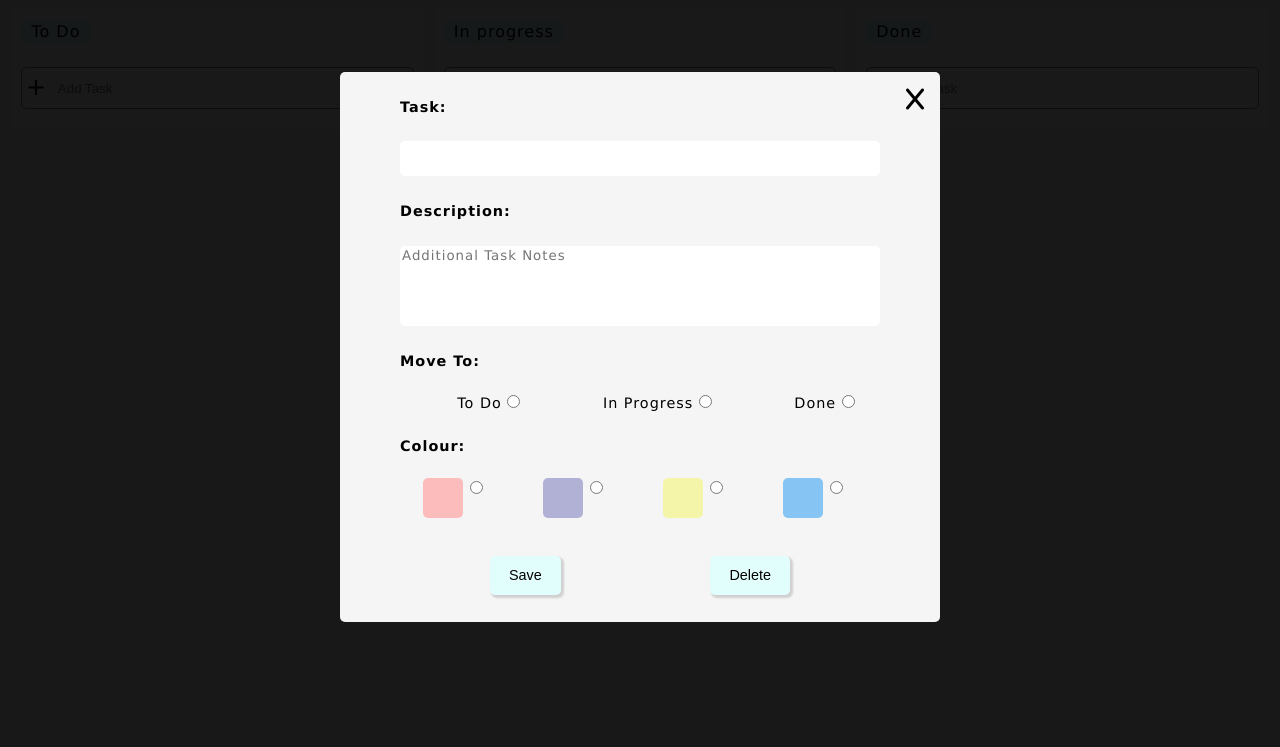
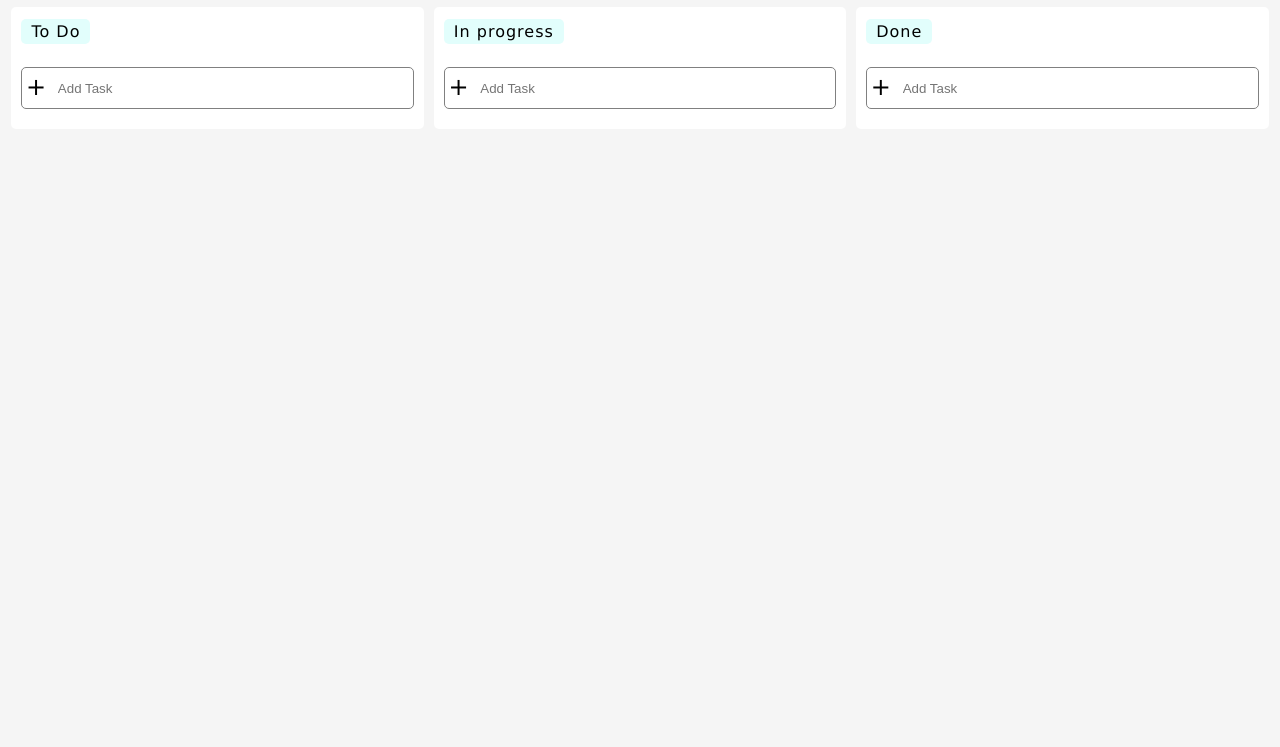
Before and after one commit to tangyvo/kanban-board, a plain HTML site: page index.html in a window 1280 px wide. Shown: the part 53-800 px from the top of the page. Drawn offline with Linux system fonts and the light colour scheme.

Commit message:
hide modal

```diff
--- a/index.html
+++ b/index.html
@@ -72,9 +72,9 @@
 
     </main>
     <!-- MODAL FOR EDITING/DELETING TASKS -->
-    <div class="modal-backdrop"></div>
+    <div class="modal-backdrop hide"></div>
 
-    <div class="edit-modal">
+    <div class="edit-modal hide">
         <p class="modal-titles">Task:</p>
         <input type="textbox" maxlength="100" class="task-edit task-name-edit">
         <p class="modal-titles">Description:</p>
```
